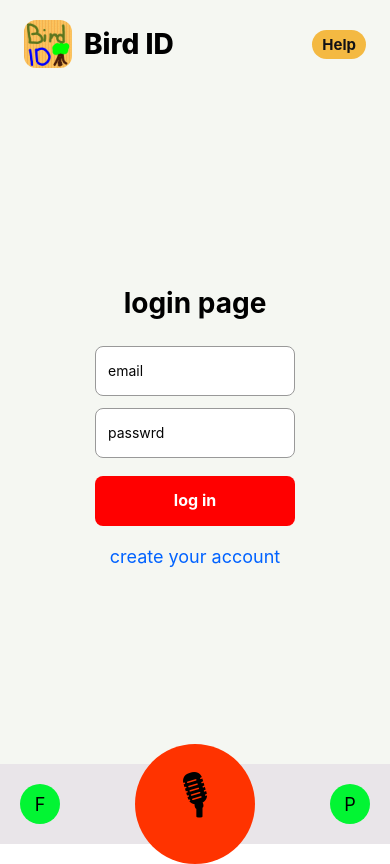
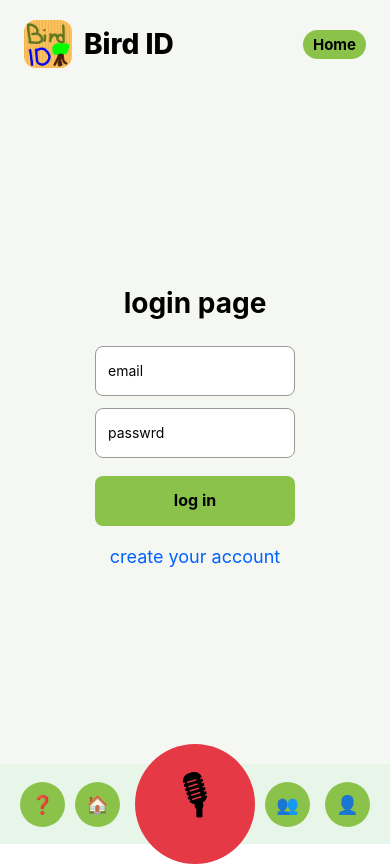
Before and after one commit to Ilse547/BirdID, a React Native app in the folder mobile/: screen / in a window 390 px wide. Built offline with nearby package versions, Linux system fonts and the light colour scheme; no server answers.

Commit message:
Refactor design

```diff
--- a/mobile/App.js
+++ b/mobile/App.js
@@ -190,13 +190,9 @@ export default function App() {
           <Text style={styles.headerTitle}>Bird ID</Text>
         </View>
 
-        <Pressable
-          onPress={() =>
-          setActiveTab(activeTab === "help" ? "home" : "help")
-        }
-        style={({ pressed }) => [ styles.helpButton,pressed && styles.helpButtonPressed]}>
-        <Text style={styles.helpButtonText}>
-          {activeTab === "help" ? "Back" : "Help"}
+        <Pressable onPress={() => {setActiveTab(null); setScreen("home");}} style={({ pressed }) => [ styles.Secondarybutton,pressed && styles.SecondarybuttonPressed]}>
+        <Text style={styles.SecondarybuttonText}>
+          Home
         </Text>
       </Pressable>
         </View>
@@ -230,23 +226,35 @@ export default function App() {
                 }}
               />
             ) : (
-              <Text>Home Screen</Text>
+              <Text>
+                Welcome to BirdID
+              </Text>
             )}
           </View>
         </View>
       <View style={styles.bottomBar}>
-        <Pressable onPress={() => setScreen("followers")} style={[styles.profileBottomButton, { left: 20 }]}>
-          <Text style={styles.profileBottomButtonText}>
-            F
+        <Pressable onPress={() => {setActiveTab(null); setScreen("home");}} style={[ styles.BottomBarbutton, { left: 75 }]}>
+          <Text style={styles.BottomBarbuttonText}>
+            🏠
+          </Text>
+        </Pressable>
+        <Pressable onPress={() => {setActiveTab("help"); setScreen("home"); }} style={[styles.BottomBarbutton, { left: 20 }]}>
+          <Text style={styles.BottomBarbuttonText}>
+            ❓
+          </Text>
+        </Pressable>
+        <Pressable onPress={() => {setActiveTab(null); setScreen("followers");}} style={[styles.BottomBarbutton, { right: 80 }]}>
+          <Text style={styles.BottomBarbuttonText}>
+            👥
           </Text>
         </Pressable>
         <Pressable
-          onPress={() => {setAutoStartRecording(true); setScreen("recording"); }}
+          onPress={() => {setActiveTab(null); setAutoStartRecording(true); setScreen("recording"); }}
           style={({ pressed }) => [styles.bottomButton, pressed && styles.bottomButtonPressed]}>
           <Text style={styles.bottomButtonIcon}>🎙</Text>
         </Pressable>
-        <Pressable onPress={() => setScreen("profile")} style={[styles.profileBottomButton, { right: 20 }]}>
-          <Text style={styles.profileBottomButtonText}>P</Text>
+        <Pressable onPress={() => {setActiveTab(null); setScreen("profile");}} style={[styles.BottomBarbutton, { right: 20 }]}>
+          <Text style={styles.BottomBarbuttonText}>👤</Text>
         </Pressable>
       </View>
     </SafeAreaView>
--- a/mobile/pages/Loginpage.js
+++ b/mobile/pages/Loginpage.js
@@ -15,8 +15,8 @@ export default function LoginPage({ onLogin, onRegister, message }) {
         </Text>
       )}
 
-      <Pressable style={styles.authButton} onPress={onLogin.submit}>
-        <Text style={styles.authButtonText}>log in</Text>
+      <Pressable style={styles.Primarybutton} onPress={onLogin.submit}>
+        <Text style={styles.PrimarybuttonText}>log in</Text>
       </Pressable>
 
       <Pressable onPress={onRegister}>
--- a/mobile/pages/Registerpage.js
+++ b/mobile/pages/Registerpage.js
@@ -15,8 +15,8 @@ export default function RegisterPage({ onRegister, onBack, message }) {
           {message}
         </Text>
       )}
-      <Pressable style={styles.authButton} onPress={onRegister.submit}>
-        <Text style={styles.authButtonText}>register</Text>
+      <Pressable style={styles.Primarybutton} onPress={onRegister.submit}>
+        <Text style={styles.PrimarybuttonText}>register</Text>
       </Pressable>
 
       <Pressable onPress={onBack}>
--- a/mobile/pages/ResultPage.js
+++ b/mobile/pages/ResultPage.js
@@ -25,8 +25,8 @@ export default function ResultsPage({ results, onBack }) {
             {result[3]} — {(Number(result[6]) * 100).toFixed(1)}%
           </Text>
         ))}
-      <Pressable style={styles.backButton} onPress={onBack}>
-        <Text style={styles.backButtonText}>Back</Text>
+      <Pressable style={styles.Secondarybutton} onPress={onBack}>
+        <Text style={styles.SecondarybuttonText}>Back</Text>
       </Pressable>
     </View>
   );
--- a/mobile/styles.js
+++ b/mobile/styles.js
@@ -7,10 +7,16 @@ export default StyleSheet.create({
 		width: "100%",
 	},
 	title: {
-		color: "#ffffff",
+		color: "#000000",
 		fontSize: 36,
 		fontWeight: "800",
 		marginBottom: 24
+	},
+	title2: {
+		color: "#000000",
+		fontSize: 24,
+		fontWeight: "800",
+		marginBottom: 12
 	},
 	messageOk: {
 		color: "#4caf50",
@@ -22,15 +28,10 @@ export default StyleSheet.create({
 		fontSize: 16,
 		textAlign: "center"
 	},
-	test: {
-		color: "#ffffff",
-		fontSize: 20,
-		textAlign: "center"
-	},
 	bottomBar: {
 		width: "100%",
 		height: 80,
-		backgroundColor: "#e9e5e9",
+		backgroundColor: "#E8F5E9",
 		alignSelf: "stretch",
 		alignItems: "center",
 		justifyContent: "center",
@@ -44,22 +45,88 @@ export default StyleSheet.create({
 		justifyContent: "center",
 		paddingHorizontal: 24
 	},
+
+	//BUTTONS
 	bottomButton: {
 		width: 120,
 		height: 120 ,
-		backgroundColor: "#ff3300",
+		backgroundColor: "#E63946",
 		borderRadius: 60,
 		alignItems: "center",
 		justifyContent: "center"
 	},
 	bottomButtonPressed: {
-		backgroundColor: "#ff8566"
+		backgroundColor: "#C42D39"
 	},
 	bottomButtonIcon: {
 		fontSize: 50,
 		textAlign: "center",
 		includeFontPadding: false
 	},
+	Primarybutton: {
+		width: 200,
+		minHeight: 50,
+		backgroundColor: "#8BC34A",
+		padding: 14,
+		borderRadius: 8,
+		marginTop: 12,
+		alignItems: "center",
+		marginBottom: 20,
+	},
+	PrimarybuttonText: {
+		color: "#000000",
+		fontWeight: "bold",
+		fontSize: 16,
+	},
+	Secondarybutton: {
+		backgroundColor: "#8BC34A",
+		paddingHorizontal: 10,
+		paddingVertical: 5,
+		borderRadius: 999,
+		alignItems: "center"
+	},
+	SecondarybuttonText: {
+		color: "#000000",
+		fontSize: 15,
+		fontWeight: "700",
+	},
+	SecondarybuttonPressed: {
+		opacity: 0.6
+	},
+
+	BottomBarbutton: {
+		position: "absolute",
+		width: 45,
+		height: 45,
+		borderRadius: 30,
+		backgroundColor: "#8BC34A",
+		alignItems: "center",
+		justifyContent: "center",
+	},
+	BottomBarbuttonText: {
+		fontSize: 18,
+		fontWeight: "bold"
+	},
+
+
+	observationTitle: {
+		color: "#000000",
+		fontSize: 20,
+		lineHeight: 26,
+		fontWeight: "700",
+		textAlign: "center",
+		flexShrink: 1,
+	},
+	observationLocation: {
+		color: "#fff",
+		fontSize: 16,
+		lineHeight: 22,
+		marginTop: 8,
+		textAlign: "center",
+		flexShrink: 1,
+		maxWidth: "100%",
+	},
+
 	header: {
 		width: "100%",
 		flexDirection: "row",
@@ -90,23 +157,6 @@ export default StyleSheet.create({
 		alignItems: "center",
 		justifyContent: "center"
 	},
-	helpButton: {
-		backgroundColor: "#f4b942",
-		paddingHorizontal: 10,
-		paddingVertical: 5,
-		borderRadius: 999
-	},
-
-	helpButtonPressed: {
-		opacity: 0.6
-	},
-
-	helpButtonText: {
-		color: "#111116",
-		fontSize: 15,
-		fontWeight: "700"
-	},
-
 	helpScreen: {
 		flex: 1,
 		width: "100%",
@@ -124,17 +174,12 @@ export default StyleSheet.create({
 		paddingBottom: 50,
 	},
 	helpText: {
-		fontSize: 20,
+		fontSize: 12,
 		lineHeight: 25,
 		textAlign: "center",
 		marginBottom: 18
 	},
-	backButton: {
-		backgroundColor: "#8BC34A",
-		paddingHorizontal: 10,
-		paddingVertical: 5,
-		borderRadius: 999
-	},
+
 	recordingScreen: {
 		flex: 1,
 		width: "100%",
@@ -147,82 +192,11 @@ export default StyleSheet.create({
 		fontWeight: "800",
 		marginBottom: 24
 	},
-	recordingStatus: {
-		color: "#ffffff",
-		fontSize: 18,
-		marginBottom: 16
-	},
-	recordingTimer: {
-		color: "#f4b942",
-		fontSize: 40,
-		fontWeight: "700",
-		marginBottom: 32
-	},
-	recordButton: {
-		backgroundColor: "#f4b942",
-		paddingVertical: 16,
-		paddingHorizontal: 28,
-		borderRadius: 10,
-		marginBottom: 20
-	},
-	recordButtonText: {
-		color: "#111116",
-		fontSize: 16,
-		fontWeight: "700"
-	},
-	stopButton: {
-		backgroundColor: "#d9534f",
-		paddingVertical: 16,
-		paddingHorizontal: 28,
-		borderRadius: 10,
-		marginBottom: 20
-	},
-	stopButtonText: {
-		color: "#ffffff",
-		fontSize: 16,
-		fontWeight: "700"
-	},
 	recordingError: {
 		color: "#ff8a80",
 		fontSize: 15,
 		textAlign: "center",
 		marginBottom: 16
-	},
-	backButtonText: {
-		color: "#ffffff",
-		fontSize: 16,
-		fontWeight: "600"
-	},
-	playButton: {
-		backgroundColor: "#4caf50",
-		paddingVertical: 14,
-		paddingHorizontal: 24,
-		borderRadius: 8,
-		marginBottom: 12
-	},
-	playButtonText: {
-		color: "#ffffff",
-		fontSize: 16,
-		fontWeight: "700"
-	},
-	replayButton: {
-		backgroundColor: "#555555",
-		paddingVertical: 12,
-		paddingHorizontal: 20,
-		borderRadius: 8,
-		marginBottom: 20
-	},
-	replayButtonText: {
-		color: "#ffffff",
-		fontSize: 15,
-		fontWeight: "600"
-	},
-	recordingUri: {
-		color: "#333333",
-		fontSize: 12,
-		textAlign: "center",
-		marginHorizontal: 20,
-		marginBottom: 20
 	},
 	confident : {
 		color: "#17b348",
@@ -254,62 +228,8 @@ export default StyleSheet.create({
 		backgroundColor: "#fff",
 		color: "#050505"
 	},
-	authButton: {
-		width: 200,
-		height: 50,
-		backgroundColor: "#ff0000",
-		padding: 14,
-		borderRadius: 8,
-		marginTop: 12,
-		alignItems: "center",
-		marginBottom: 20,
-	},
-	authButtonText: {
-		color: "#fff",
-		fontWeight: "bold",
-		fontSize: 16,
-	},
-	profileBottomButton: {
-		position: "absolute",
-		width: 40,
-		height: 40,
-		borderRadius: 20,
-		backgroundColor: "#02f533",
-		alignItems: "center",
-		justifyContent: "center"
-	},
-	profileBottomButtonText: {
-		fontSize: 18,
-	},
-	observationButton: {
-		width: "90%",
-		minHeight: 110,
-		paddingVertical: 18,
-		paddingHorizontal: 16,
-		marginVertical: 8,
-		borderRadius: 12,
-		backgroundColor: "#4caf50",
-		alignItems: "center",
-		justifyContent: "center",
-		alignSelf: "center",
-	},
-	observationTitle: {
-		color: "#fff",
-		fontSize: 20,
-		lineHeight: 26,
-		fontWeight: "700",
-		textAlign: "center",
-		flexShrink: 1,
-	},
-	observationLocation: {
-		color: "#fff",
-		fontSize: 16,
-		lineHeight: 22,
-		marginTop: 8,
-		textAlign: "center",
-		flexShrink: 1,
-		maxWidth: "100%",
-	},
+
+
 	birdLink: {
 		color: "#0062ff",
 		fontSize: 18,
@@ -321,5 +241,21 @@ export default StyleSheet.create({
 		alignItems: "center",
 		justifyContent: "center",
 		marginVertical: 6,
-	}
+	},
+	helpScroll: {
+		flex: 1,
+		width: "100%"
+	},
+	helpContent: {
+		alignItems: "center",
+		paddingHorizontal: 24,
+		paddingTop: 30,
+		paddingBottom: 120
+	},
+	divider: {
+		width: 350,
+		height: 1,
+		backgroundColor: "#000000",
+		marginVertical: 20,
+	},
 });
```
Also changed, not shown: mobile/pages/Followerpage.js (+8 -6 lines), mobile/pages/Helppage.js (+78 -14 lines), mobile/pages/Profilepage.js (+4 -4 lines), mobile/pages/Recordingpage.js (+15 -15 lines).
